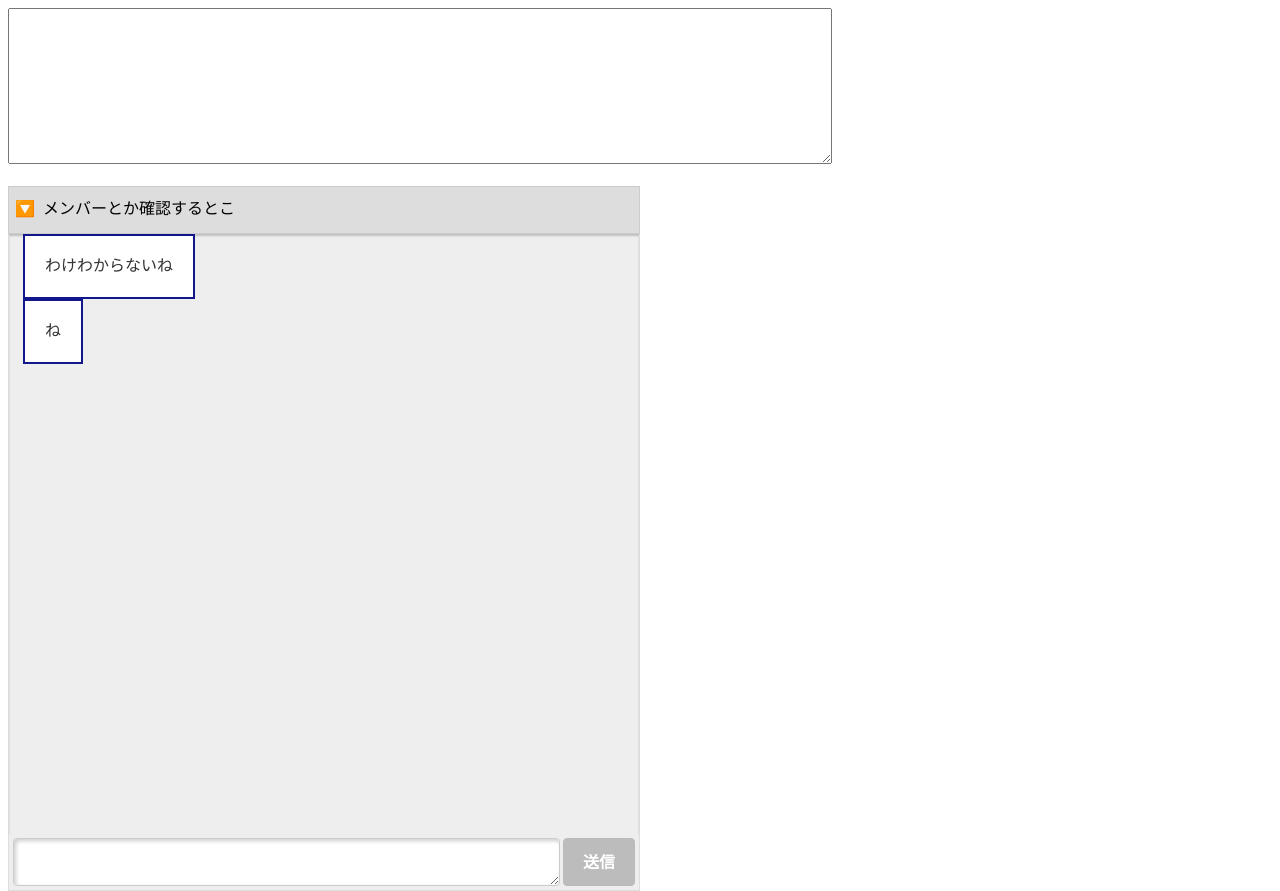
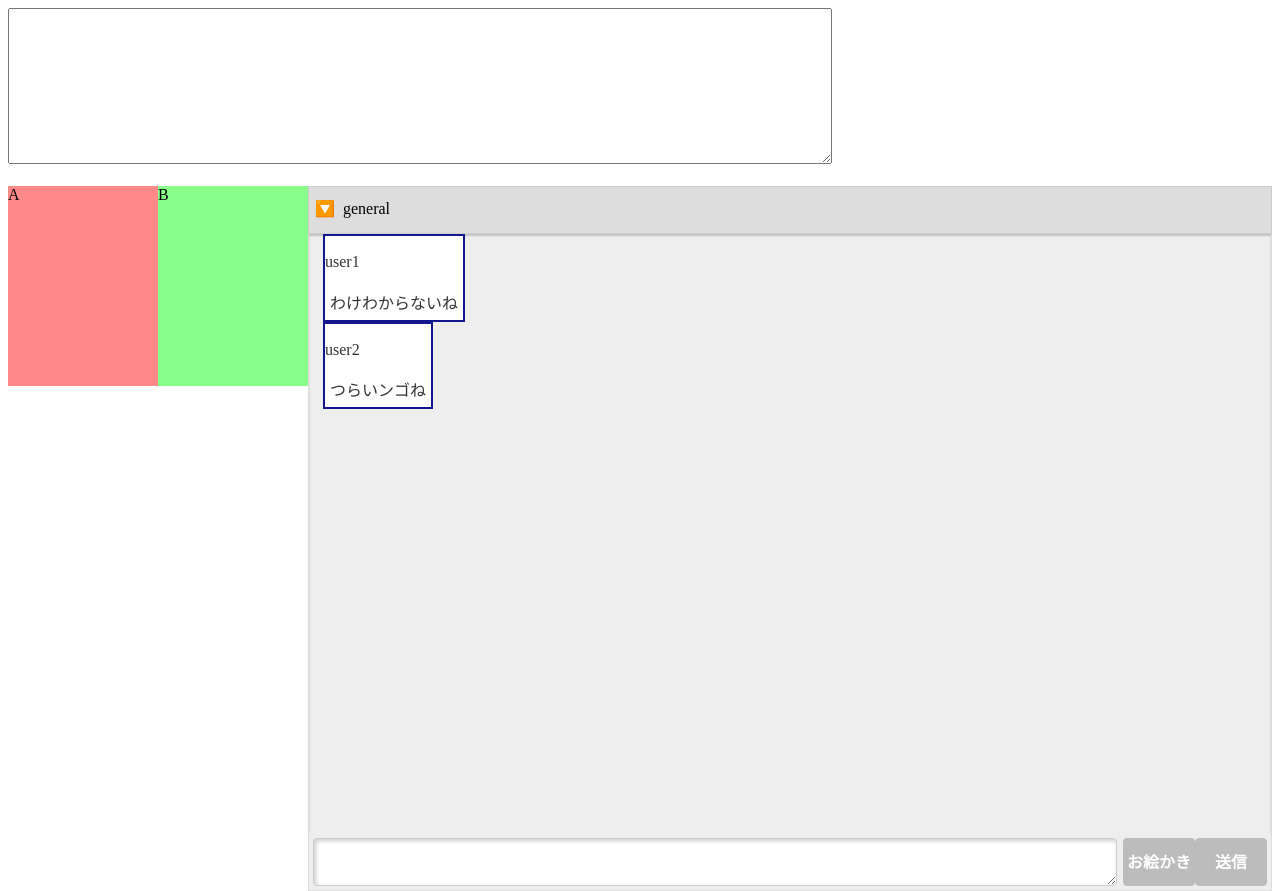
Before and after one commit to e165752/Paint-chat, a Django app: template Backend/oekaki_chat/chat/templates/chat/room.html in a window 1280 px wide. Run offline with Django 3.2, Linux system fonts and the light colour scheme; the template is opened without the code that fills it, so the values that code supplies are empty.

Commit message:
【Backend】[ver0.75]「チャットUIを update した」

```diff
--- a/Backend/oekaki_chat/chat/templates/chat/room.html
+++ b/Backend/oekaki_chat/chat/templates/chat/room.html
@@ -1,6 +1,7 @@
 <!DOCTYPE html>
 {% load static %}
 <html lang="ja">
+
 <head>
   <link type="text/css" rel="stylesheet" href="{% static 'css/bmesse.css' %}" />
   <meta charset="UTF-8" />
@@ -14,9 +15,10 @@
     <input id="chat-message-submit" type="button" value="Send" /> -->
 
   <br>
-    <div id="your_container">
-        <!-- チャットの外側部分① -->
-        <div id="bms_messages_container">
+  <div id="container">
+    <div id="itemA">A</div>
+    <div id="itemB">B</div>
+    <div id="itemC">
       <!-- ヘッダー部分② -->
       <div id="bms_chat_header">
         <!--ステータス-->
@@ -24,7 +26,7 @@
           <!--ステータスアイコン-->
           <div id="bms_status_icon">🔽</div>
           <!--ユーザー名-->
-                    <div id="bms_chat_user_name">メンバーとか確認するとこ</div>
+          <div id="bms_chat_user_name">general</div>
         </div>
       </div>
 
@@ -34,8 +36,10 @@
         <!--メッセージ１（左側）-->
         <div class="bms_message bms_left">
           <div class="bms_message_box">
+            <p>user1</p>
             <div class="bms_message_content">
-                            <div class="bms_message_text">わけわからないね</div>
+              <div class="bms_message_text">
+                わけわからないね</div>
             </div>
           </div>
         </div>
@@ -44,8 +48,10 @@
         <!--メッセージ２（右側）-->
         <div class="bms_message bms_left">
           <div class="bms_message_box">
+            <p>user2</p>
             <div class="bms_message_content">
-                            <div class="bms_message_text">ね</div>
+              <div class="bms_message_text">
+                つらいンゴね</div>
             </div>
           </div>
         </div>
@@ -56,7 +62,10 @@
       <div id="bms_send">
         <textarea id="bms_send_message"></textarea>
         <div id="bms_send_btn">送信</div>
+        <div id="bms_pic_btn">お絵かき</div>
+        <!--</div>-->
       </div>
+
     </div>
   </div>
 </body>
@@ -65,4 +74,5 @@
   var roomName = {{ room_name_json }};
 </script>
 <script src="{% static 'js/room.js' %}"></script>
+
 </html>
--- a/Backend/oekaki_chat/static/css/bmesse.css
+++ b/Backend/oekaki_chat/static/css/bmesse.css
@@ -1,11 +1,30 @@
-#your_container{
-    /* 高さや幅など、好きな様に設定
-    bms_messages_containerの方で、縦横いっぱいに広がってくれるので、
-    ここで充てた高さと横幅がそのままスタイルになる仕組み */
+/* コンテナ */
+#container {
+    display: grid;
+    grid-template-rows: 100px 100px 1fr ;
+    grid-template-columns: 150px 150px 1fr;
+}
 
-    height:600px;/*ここはご自由に*/
-    width: 50%;/*ここはご自由に*/
+/* アイテム */
+#itemA {
+    grid-row: span 2;
+    /*grid-row-start:1;
+    grid-row-end:2;*//* 縦 */
+    grid-column: 1 / 2;/* 横 */
+    background: #f88;
 }
+#itemB {
+    grid-row: span 2;/* 縦 */
+    grid-column: 2 / 3 ;/* 横 */
+    background: #8f8;
+}
+#itemC {
+    grid-row: span 2; /* 縦 */
+    height: 600px;
+    grid-column: 3 / span 2;/* 横 */
+    background: #88f;
+}
+
 /* チャットの外側部分① */
 #bms_messages_container{
     height: 100%;/*your_containerに対して100%になる */
@@ -55,7 +74,7 @@
         white-space: normal;/*指定widthに合わせて、文字を自動的に改行*/
     }
 .bms_message_content{
-                padding: 20px;/*文字や画像（コンテンツ）の外側に隙間を入れる*/
+                padding: 5px;/*文字や画像（コンテンツ）の外側に隙間を入れる*/
             }
     /* メッセージ１（左側） */
     .bms_left {
@@ -69,18 +88,7 @@
                 border-radius: 0px 0px 0px 0px;/*左下だけ尖らせて吹き出し感を出す*/
                 margin-right: 50px;/*左側の発言だとわかる様に、吹き出し右側に隙間を入れる*/
             }
-    /* メッセージ２（右側） */
-    .bms_right {
-        float: right;/*吹き出しをbms_messagesに対して右寄せ*/
-        line-height: 1.3em;
-    }
-.bms_right .bms_message_box {
-                color: #fff;/*テキストを白にする*/
-                background: #13178E;
-                border: 2px solid #13178E;
-                border-radius: 0px 0px 0px 0px;/*右下だけ尖らせて吹き出し感を出す*/
-                margin-left: 50px;/*右側の発言だとわかる様に、吹き出し左側に隙間を入れる*/
-            }
+
     /* 回り込みを解除 */
     .bms_clear {
         clear: both; /* 左メッセージと右メッセージの回り込み(float)の効果の干渉を防ぐために必要（これが無いと、自分より下のメッセージにfloatが影響する） */
@@ -97,7 +105,8 @@
     padding: 4px;
 }
     #bms_send_message{
-        width: calc(100% - 75px);/*常に送信ボタンの横幅を引いたサイズに動的に計算*/
+        /* width: calc(100% - 75px);常に送信ボタンの横幅を引いたサイズに動的に計算*/
+	width: calc(100% - 150px);
         line-height: 16px;
         height: 48px;
         padding: 14px 6px 0px 6px;/*文字がテキストエリアの中心になる様に隙間調整*/
@@ -126,3 +135,22 @@
         background: #13178E; /*マウスポインタを当てた時にアクティブな色になる*/
         cursor: pointer;/*マウスポインタを当てた時に、カーソルが指の形になる*/
     }
+
+#bms_pic_btn {
+        width: 72px;
+        height: 48px;
+        font-size: 16px;
+        line-height: 3em;
+        float: right;/*bms_sendに対して右寄せ*/
+        color: #fff;
+        font-weight: bold;
+        background: #bcbcbc;
+        text-align: center;/*文字をボタン中央に表示*/
+        border: 1px solid #bbb;
+        border-radius: 4px;/*角丸*/
+        box-sizing: border-box;/*paddingとborderの要素の高さと幅の影響をなくす（要素に高さと幅を含める）*/
+    }
+    #bms_pic_btn:hover {
+        background: #13178E; /*マウスポインタを当てた時にアクティブな色になる*/
+        cursor: pointer;/*マウスポインタを当てた時に、カーソルが指の形になる*/
+    }
--- a/Backend/oekaki_chat/static/js/room.js
+++ b/Backend/oekaki_chat/static/js/room.js
@@ -21,6 +21,7 @@ window.onload = function () {
         }
     };
 
+    // 「送信」ボタン
     document.querySelector('#bms_send_btn').onclick = function(e) {
         var messageInputDom = document.querySelector('#bms_send_message');
         var message = messageInputDom.value;
@@ -30,4 +31,15 @@ window.onload = function () {
 
         messageInputDom.value = '';
     };
+
+    // 「お絵かき」ボタン
+    document.querySelector('#bms_pic_btn').onclick = function(e) {
+        // var messageInputDom = document.querySelector('#bms_send_message');
+        // var message = messageInputDom.value;
+        // chatSocket.send(JSON.stringify({
+        //     'message': message
+        // }));
+
+        // messageInputDom.value = '';
+    };
 };
```
Also changed, not shown: Backend/README.md. Lines whose indentation alone changed are shown as unchanged.
